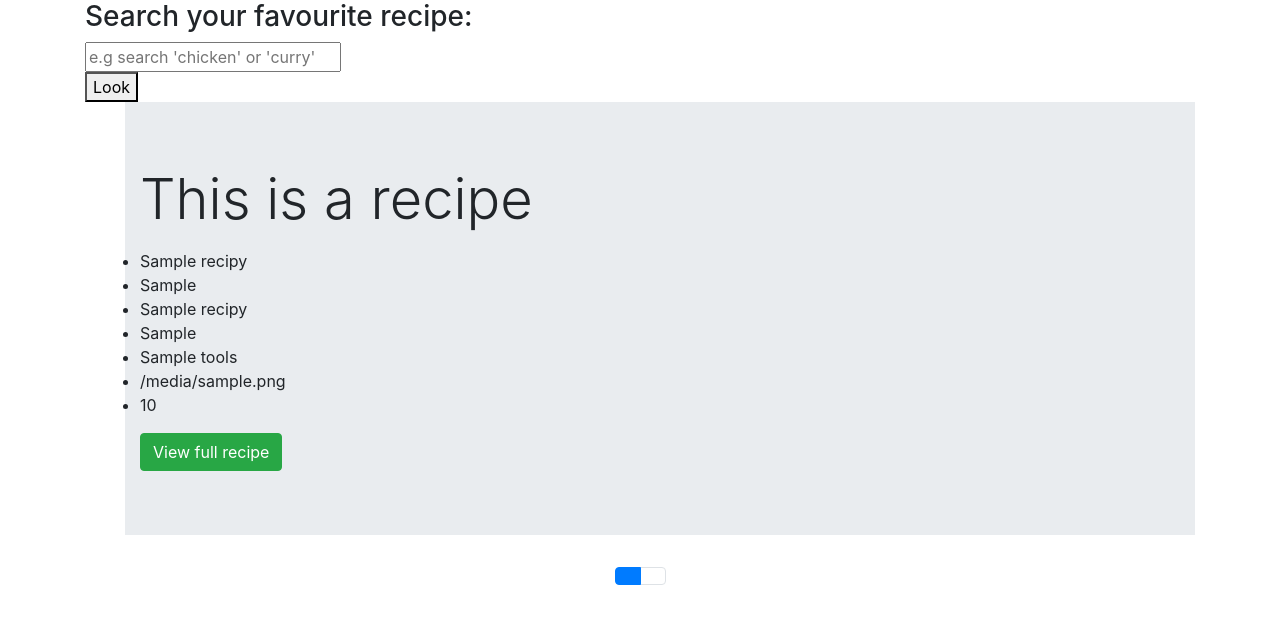
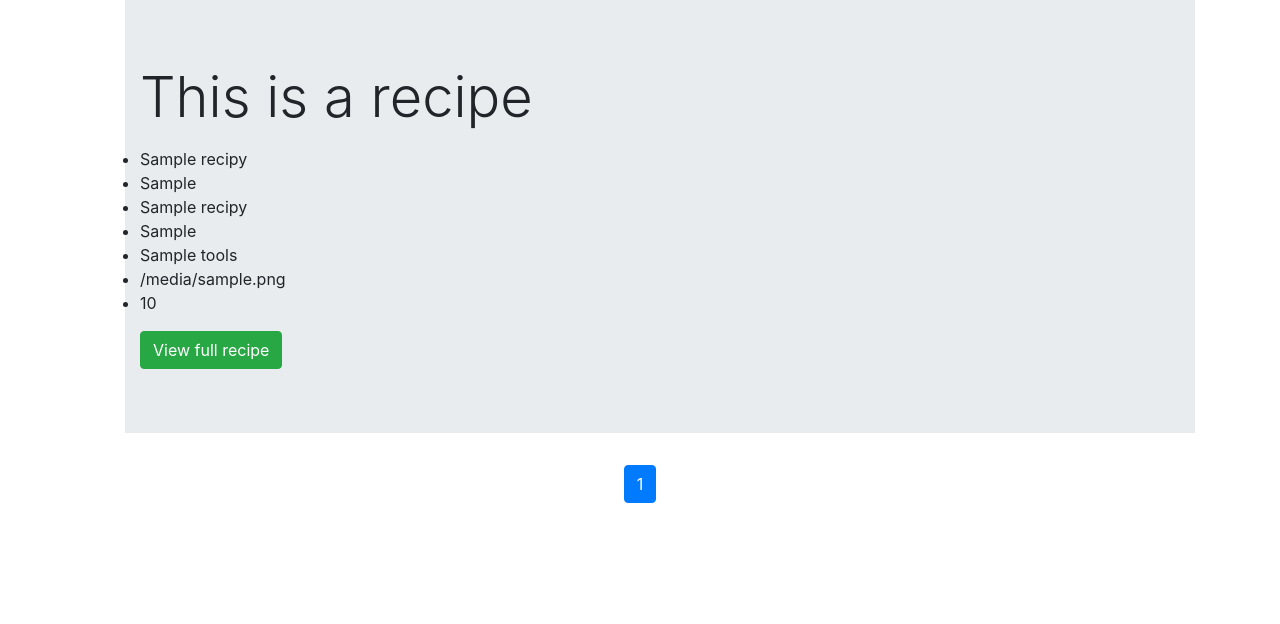
Before and after one commit to brianscan14/Gourmet_Grub, a Flask app: page /get_recipies in a window 1280 px wide. Shown: the part 56-680 px from the top of the page. Run offline with Flask 2, Linux system fonts and the light colour scheme; a database or web service that is not in the repository returns one stand-in record (values such as "Sample title"); some libraries are stand-ins or nearby versions.

Commit message:
removing search bar

```diff
--- a/templates/recipies.html
+++ b/templates/recipies.html
@@ -1,14 +1,6 @@
 {% extends 'base.html' %}
 {% block content %}
 
-
-
-	<h3>Search your favourite recipe:</h3>
-
-	<form action="{{ url_for('search_recipe') }}">
-		<input type="text" placeholder="e.g search 'chicken' or 'curry'" name="query" required>
-		<div id="search_recipe"><button type="submit">Look</button></div>
-	</form>
 
 <ul>
 
@@ -41,13 +33,18 @@
 
 <nav aria-label="Page navigation">
     <ul class="pagination justify-content-center">
-        <li class="page-item active" aria-current="page">
-            <a class="page-link"><span class="sr-only">(current)</span>
-            </a>
-        </li>
-        <li class="page-item">
-            <a class="page-link"href="#"></a>
-        </li>
+        {% for this_page in num_pages %}
+            {% if this_page == curent_page %}
+                <li class="page-item active" aria-current="page">
+                    <a class="page-link">{{ this_page }}<span class="sr-only">(current)</span>
+                    </a>
+                </li>
+            {% else %}
+                <li class="page-item">
+                <a class="page-link"href="{{ url_for('get_recipies', curent_page=this_page) }}">{{ this_page }}</a>
+                </li>
+            {% endif %}
+        {% endfor %}
     </ul>
 </nav>
 
```
